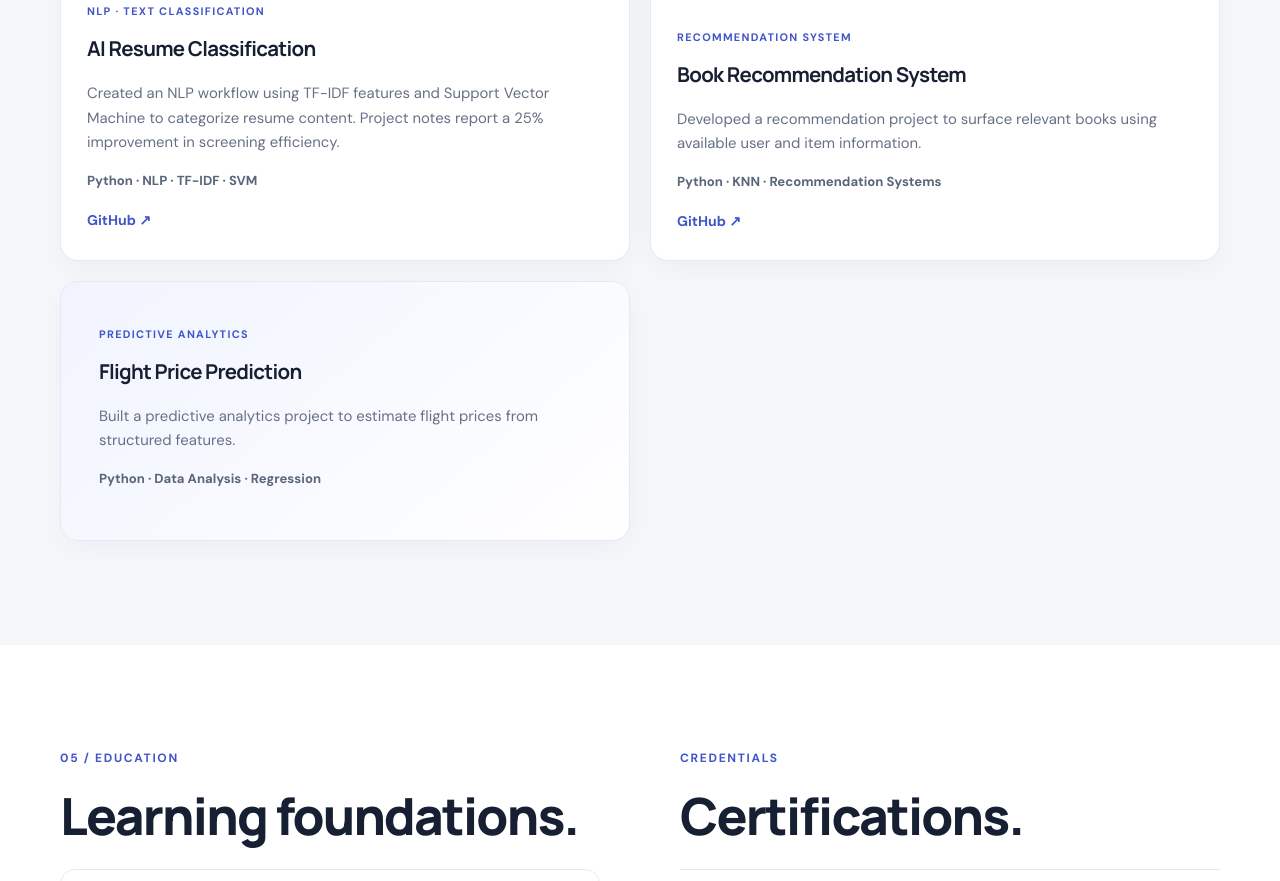
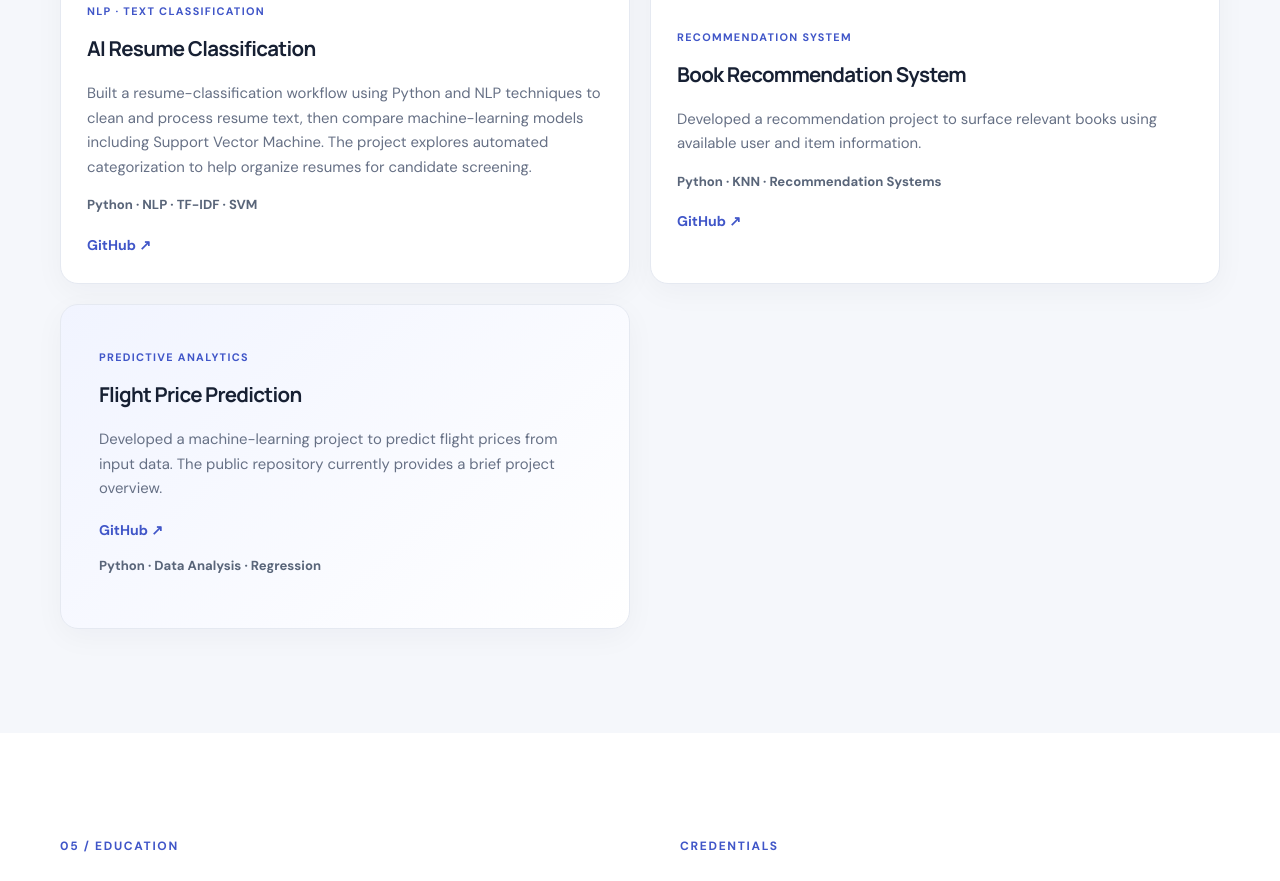
Before and after one commit to kattubadimohammad/TechWithMohammad, a plain HTML site: page index.html in a window 1280 px wide. Shown: the part 4783-5664 px from the top of the page. Drawn offline with Linux system fonts and the light colour scheme.

Commit message:
Improve project descriptions and add flight prediction repository link

```diff
--- a/index.html
+++ b/index.html
@@ -137,14 +137,14 @@
           </article>
           <article class="project-card">
             <div class="project-image"><img src="images/projects/resume-classification.jpg" alt="AI resume classification project visual" loading="lazy"></div>
-            <div class="project-content"><span class="project-type">NLP · TEXT CLASSIFICATION</span><h3>AI Resume Classification</h3><p>Created an NLP workflow using TF-IDF features and Support Vector Machine to categorize resume content. Project notes report a 25% improvement in screening efficiency.</p><p class="tech-list">Python · NLP · TF-IDF · SVM</p><div class="project-actions"><a href="https://github.com/kattubadimohammad/Resume-Classification" target="_blank" rel="noopener noreferrer">GitHub ↗</a></div></div>
+            <div class="project-content"><span class="project-type">NLP · TEXT CLASSIFICATION</span><h3>AI Resume Classification</h3><p>Built a resume-classification workflow using Python and NLP techniques to clean and process resume text, then compare machine-learning models including Support Vector Machine. The project explores automated categorization to help organize resumes for candidate screening.</p><p class="tech-list">Python · NLP · TF-IDF · SVM</p><div class="project-actions"><a href="https://github.com/kattubadimohammad/Resume-Classification" target="_blank" rel="noopener noreferrer">GitHub ↗</a></div></div>
           </article>
           <article class="project-card">
             <div class="project-image"><img src="images/projects/book-recommendation.jpg" alt="Book recommendation system project visual" loading="lazy"></div>
             <div class="project-content"><span class="project-type">RECOMMENDATION SYSTEM</span><h3>Book Recommendation System</h3><p>Developed a recommendation project to surface relevant books using available user and item information.</p><p class="tech-list">Python · KNN · Recommendation Systems</p><div class="project-actions"><a href="https://github.com/kattubadimohammad/Book-Recommendation-System" target="_blank" rel="noopener noreferrer">GitHub ↗</a></div></div>
           </article>
           <article class="project-card project-text">
-            <div class="project-content"><span class="project-type">PREDICTIVE ANALYTICS</span><h3>Flight Price Prediction</h3><p>Built a predictive analytics project to estimate flight prices from structured features.</p><p class="tech-list">Python · Data Analysis · Regression</p></div>
+            <div class="project-content"><span class="project-type">PREDICTIVE ANALYTICS</span><h3>Flight Price Prediction</h3><p>Developed a machine-learning project to predict flight prices from input data. The public repository currently provides a brief project overview.</p><div class="project-actions"><a href="https://github.com/kattubadimohammad/Flight-Price-Prediction" target="_blank" rel="noopener noreferrer">GitHub ↗</a></div><p class="tech-list">Python · Data Analysis · Regression</p></div>
           </article>
         </div>
       </div>
```
